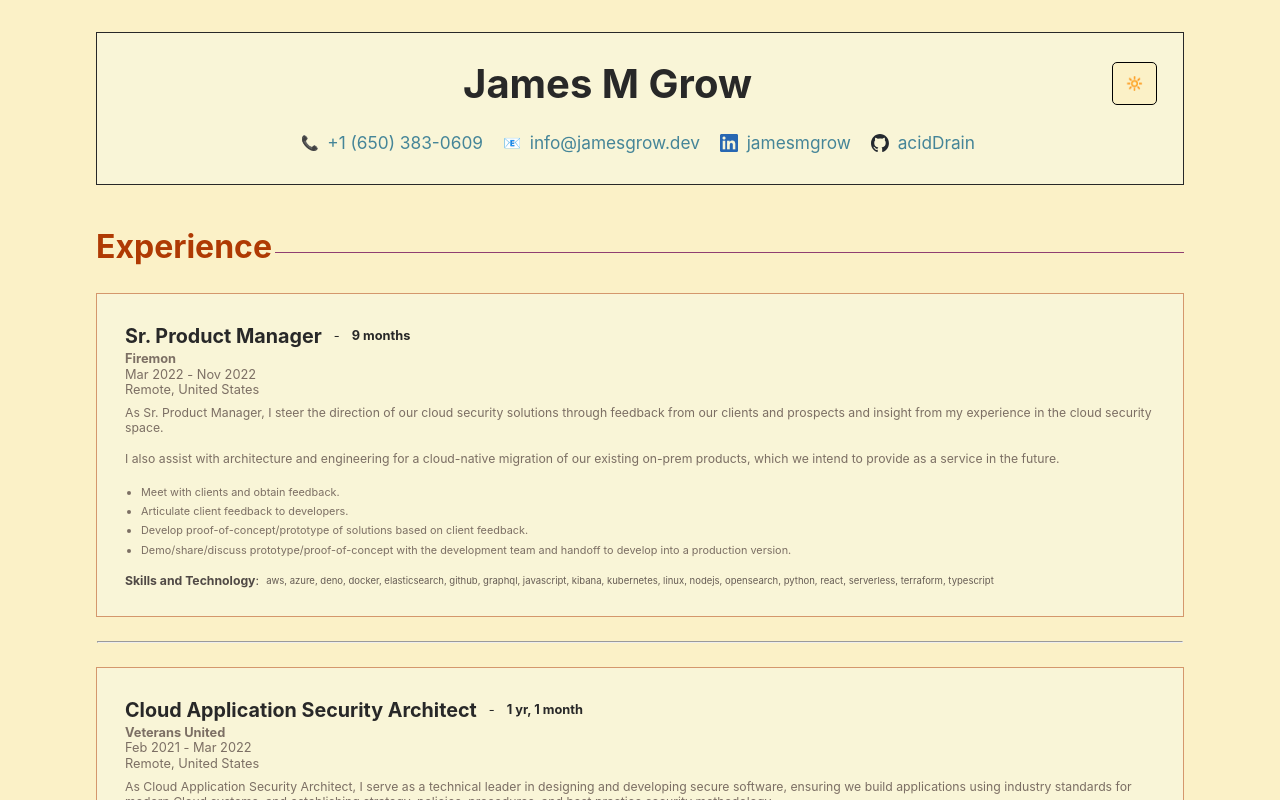
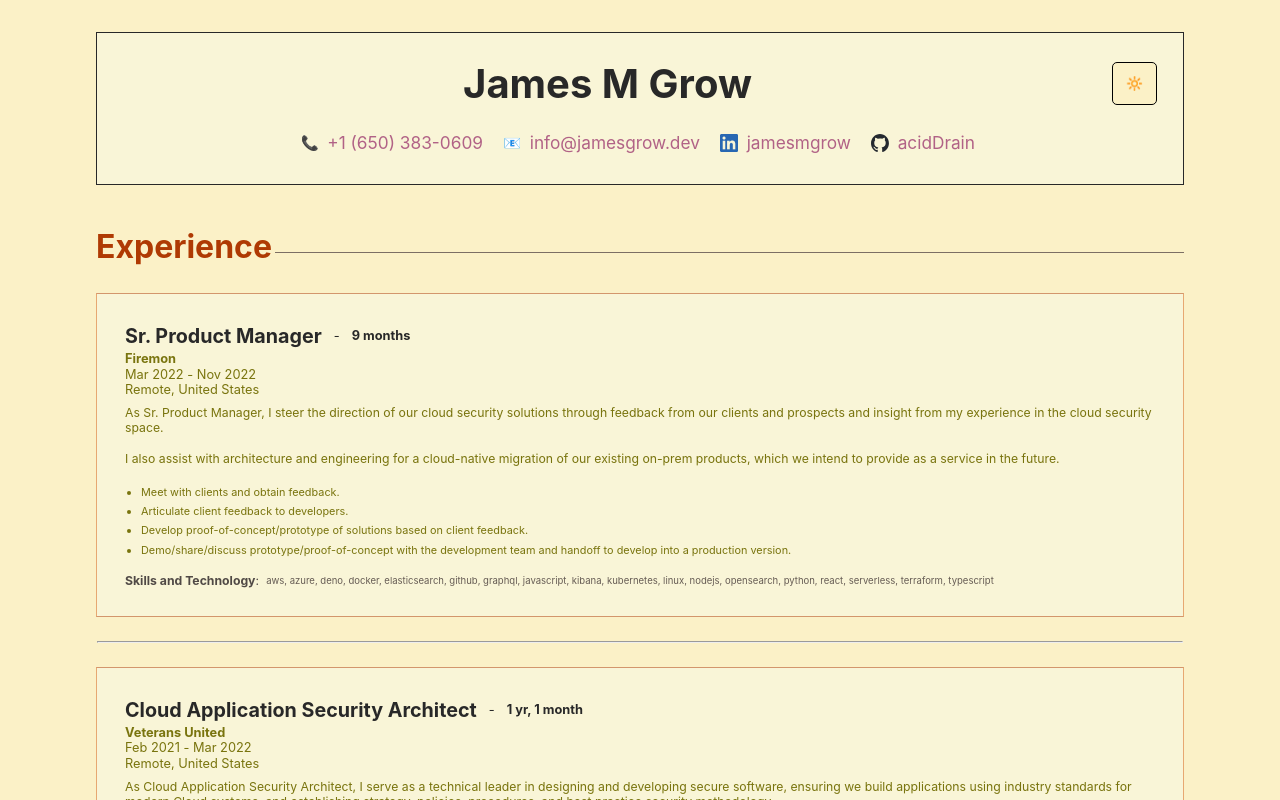
Before and after one commit to acidDrain/resume.jamesgrow.dev, a React app: page / in a window 1280 px wide. Shown: the top 800 px of the page. Built offline with nearby package versions, Linux system fonts and the light colour scheme.

Commit message:
Update getThemeColor calls in ContactCard and Experience, update definition of getThemeColor to make case insensitive.

```diff
--- a/src/Components/Experience.js
+++ b/src/Components/Experience.js
@@ -38,7 +38,7 @@ const H2 = styled.h2`
     width: calc(100%);
     height: 0.80rem;
     align-self: center;
-    border-bottom: thin solid ${({ theme }) => getThemeColor(theme)("purple")};
+    border-bottom: thin solid ${({ theme }) => getThemeColor(theme)("fg4")};
     border-left: none;
     margin-left: 0.20rem;
     }
@@ -46,7 +46,7 @@ const H2 = styled.h2`
 
 const H3 = styled.h3`
   display: flex;
-  color: ${({ theme }) => getThemeColor(theme)("orange")};
+  color: ${({ theme }) => getThemeColor(theme)("orangeDim")};
   margin: auto;
   padding: 0rem 0.0rem 0.75rem 0rem;
   flex: 0 1 auto;
@@ -125,8 +125,8 @@ const StyledHistoryRecord = styled.div`
   flex-direction: column;
   width: 100%;
   background-color: ${({ theme }) => getThemeColor(theme)("bgH")};
-  color: ${({ theme }) => getThemeColor(theme)("fg4")};
-  border: ${(props) => `1px solid ${getThemeColor(props.theme)("orange").replace(/1\.0/, "0.5")}`};
+  color: ${({ theme }) => getThemeColor(theme)("green")};
+  border: ${(props) => `1px solid ${getThemeColor(props.theme)("orangeDim").replace(/1\.0/, "0.5")}`};
   padding: 1.75rem;
   @media print {
     page-break-inside: avoid;
--- a/src/ContactCard.js
+++ b/src/ContactCard.js
@@ -8,7 +8,7 @@ import { getThemeColor } from "./util";
 const ContactCardWrapper = styled.div`
   display: flex;
   flex-direction: column;
-  background-color: ${props => getThemeColor(props.theme)("bg01")};
+  background-color: ${props => getThemeColor(props.theme)("bgH")};
   transition: border 0.3s linear;
   width: calc(100%);
   padding: 1em;
@@ -139,7 +139,7 @@ const StyledLink = styled(Link)`
   display: flex;
   font-size: 1em;
   text-decoration: none;
-  color: ${(props) => getThemeColor(props.theme)("blueDim")};
+  color: ${(props) => getThemeColor(props.theme)("purpleDim")};
   &:hover {
     text-decoration: underline;
   }
--- a/src/util.js
+++ b/src/util.js
@@ -2,7 +2,10 @@ const getThemeColors = ({ colors }) => ({
   ...colors,
 });
 
-const getThemeColor = ({ colors }) => ((accent) => (getThemeColors({ colors }))[accent]);
+const getThemeColor = ({ colors }) => (accent => {
+  const lowercaseAccent = (typeof accent === String) ? String.prototype.toLowerCase(accent) : accent;
+  return getThemeColors({ colors })[lowercaseAccent];
+});
 
 /* Date Formatting Helpers */
 const toDays = (end, start) => Math.floor((end-start)/(86400*1000.0));
```
